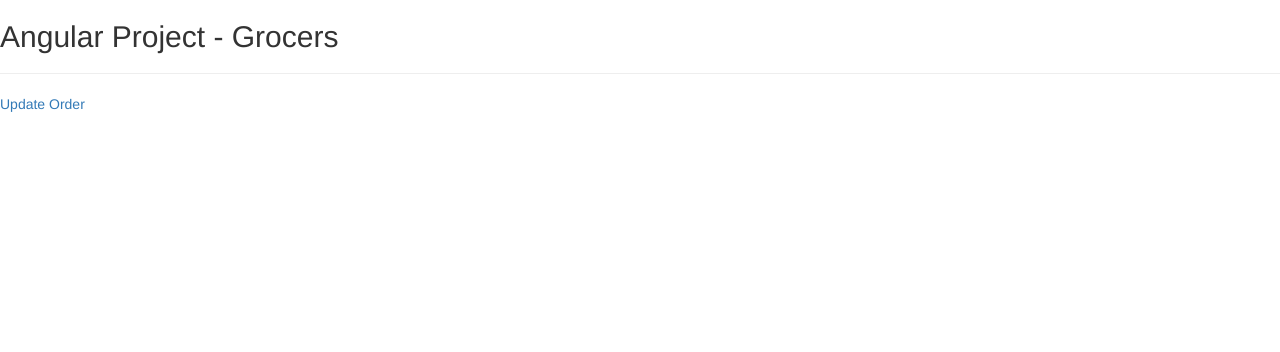
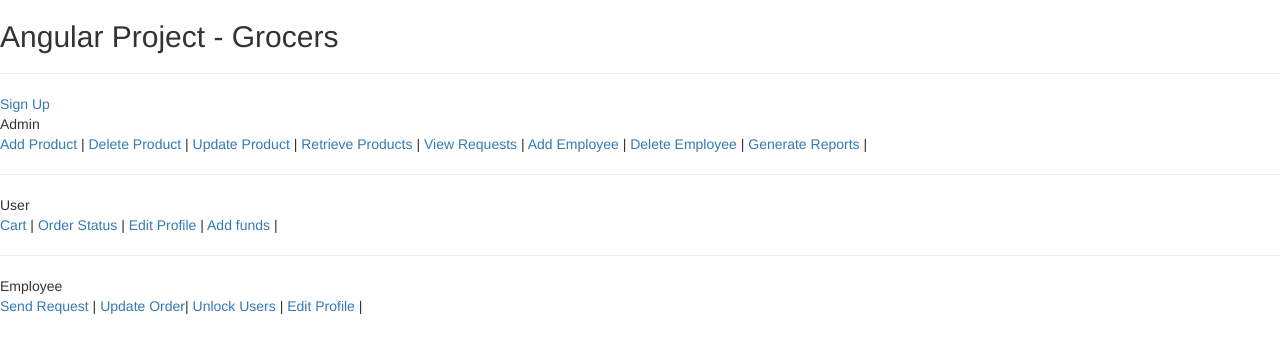
Before and after one commit to TCS-meanstack-16/Capstone-Project, an Angular app in the folder Frontend/product-grocers/: page / in a window 1280 px wide. Shown: the top 352 px of the page. Built offline with nearby package versions, Linux system fonts and the light colour scheme.

Commit message:
routing components

```diff
--- a/Frontend/product-grocers/src/app/app.component.html
+++ b/Frontend/product-grocers/src/app/app.component.html
@@ -1,7 +1,42 @@
 <div>
   <h2>Angular Project - Grocers</h2>
   <hr/>
+  <a class="button" routerLink="/sign-up">Sign Up</a>
+  <br>
 
-  <a class="button" routerLink="/update-order">Update Order</a>
+  Admin
+  <br>
+  <a class="button" routerLink="/add-product">Add Product</a> |
+  <a class="button" routerLink="/delete-product">Delete Product</a> |
+  <a class="button" routerLink="/update-product">Update Product</a> |
+  <a class="button" routerLink="/retrieve-products">Retrieve Products</a> |
+  <a class="button" routerLink="/view-requests">View Requests</a> |
+  <a class="button" routerLink="/add-employee">Add Employee</a> |
+  <a class="button" routerLink="/delete-employee">Delete Employee</a> |
+  <a class="button" routerLink="/generate-reports">Generate Reports</a> |
+  <hr>
+
+  User
+  <br>
+  <a class="button" routerLink="/cart">Cart</a> |
+  <a class="button" routerLink="/orders">Order Status</a> |
+  <a class="button" routerLink="/profile-info">Edit Profile</a> |
+  <a class="button" routerLink="/add-funds">Add funds</a> |
+  <hr>
+
+  Employee
+  <br>
+  <a class="button" routerLink="/send-requests">Send Request</a> |
+  <a class="button" routerLink="/update-order">Update Order</a>|
+  <a class="button" routerLink="/view-tickets">Unlock Users</a> |
+  <a class="button" routerLink="/edit-employees">Edit Profile</a> |
+
   <router-outlet></router-outlet>
+  <!--
+  <app-add-product></app-add-product>
+  <app-update-product></app-update-product>
+  <app-delete-product></app-delete-product>
+  <app-retrieve-products></app-retrieve-products>
+  <app-update-order></app-update-order>
+  -->
 </div>
--- a/Frontend/product-grocers/src/app/user/user.component.html
+++ /dev/null
@@ -1 +0,0 @@
-<p>user works!</p>
--- a/Frontend/product-grocers/src/app/user/user.component.ts
+++ /dev/null
@@ -1,15 +0,0 @@
-import { Component, OnInit } from '@angular/core';
-
-@Component({
-  selector: 'app-user',
-  templateUrl: './user.component.html',
-  styleUrls: ['./user.component.css']
-})
-export class UserComponent implements OnInit {
-
-  constructor() { }
-
-  ngOnInit(): void {
-  }
-
-}
```
Also changed, not shown: Frontend/product-grocers/src/app/app.module.ts (+16 -5 lines), Frontend/product-grocers/src/app/user/user.component.css (deleted), 1 other file (tests, documents, lock files or other folders).
